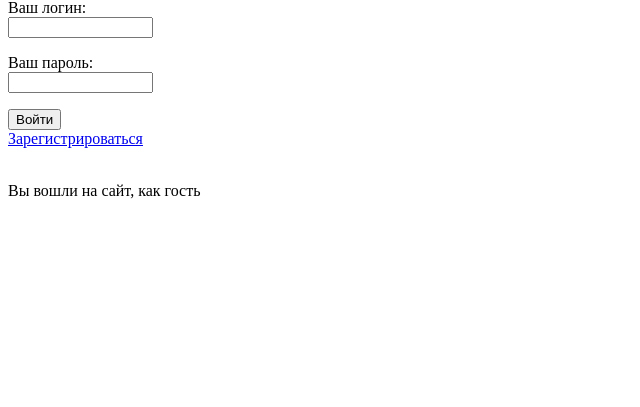
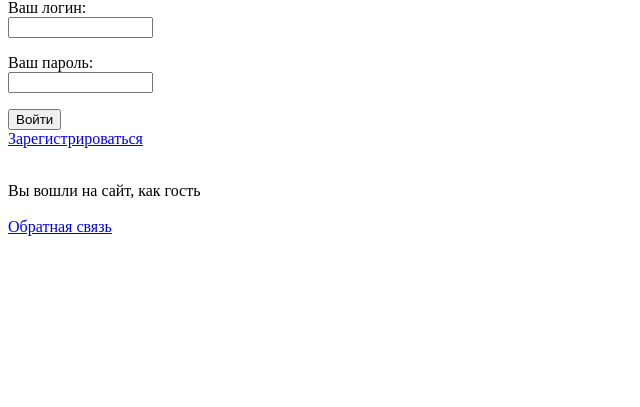
Before and after one commit to MEX4HIK/bwt_test, a PHP site: page / in a window 1280 px wide. Shown: the part 56-463 px from the top of the page, without its empty margins (0-640 px from the left). Run offline with PHP 8.4, Linux system fonts and the light colour scheme.

```diff
--- a/web/index.php
+++ b/web/index.php
@@ -50,6 +50,7 @@ if (empty($_SESSION['login']) or empty($_SESSION['id']))
 {
 
     echo "Вы вошли на сайт, как гость";
+    echo "<br><a href=\"feedback.php\"><br>Обратная связь</a>";
 }
 else
 {
@@ -57,6 +58,7 @@ else
 
     echo "Вы вошли на сайт, как ".$_SESSION['login'];
     echo "<br><a href=\"pars.php\"><br>Погода</a>";
+    echo "<br><a href=\"feedback.php\">Обратная связь</a>";
 }
 ?>
 </body>
```
